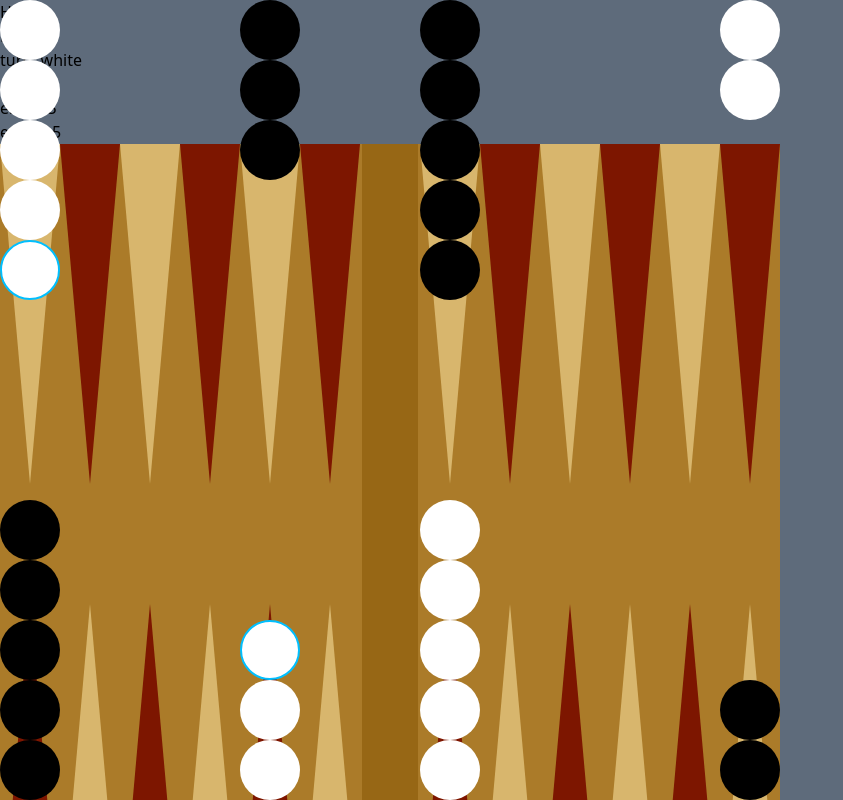
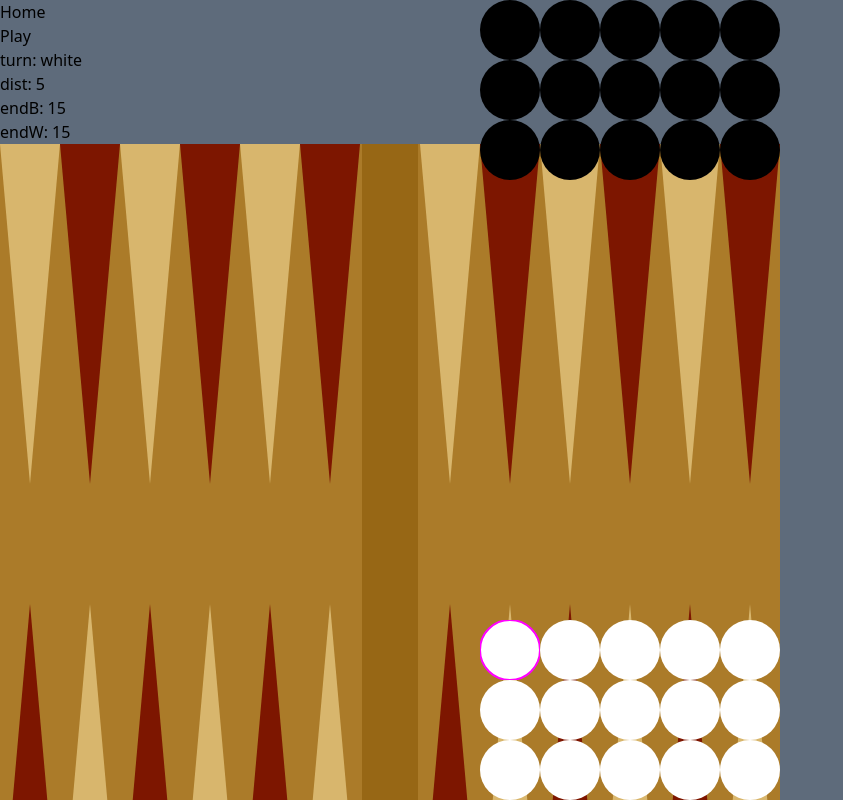
Before and after one commit to cem6/tavla, a React (Vite) app: page /play in a window 1280 px wide. Shown: the top 800 px of the page, without its empty margins (0-843 px from the left). Built offline with nearby package versions, Linux system fonts and the light colour scheme.

Commit message:
fixed piece removal

```diff
--- a/src/components/Board.tsx
+++ b/src/components/Board.tsx
@@ -4,12 +4,14 @@ import Piece from "./Piece.tsx"
 import Dice from "./Dice.tsx"
 
 // TODO: stack pieces, win popup, better dice styles
+//       fixbug: can still remove even if piece was eaten
+//       by: new seperate states for endgame (isEndW, endCountW oder so)
 
 const initialPositions: number[] = [
-  // 0, 0, 0, 0, -5, 0, 0, 0, 0, 0, 0, 0,
-  // 0, 0, 0, 0, 0, 0, 0, 5, 0, 0, 0, 0
-  2, 0, 0, 0, 0, -5, 0, -3, 0, 0, 0, 5,
-  -5, 0, 0, 0, 3, 0, 5, 0, 0, 0, 0, -2
+  -3, -3, -3, -3, -3, 0, 0, 0, 0, 0, 0, 0,
+  0, 0, 0, 0, 0, 0, 0, 3, 3, 3, 3, 3
+  // 2, 0, 0, 0, 0, -5, 0, -3, 0, 0, 0, 5,
+  // -5, 0, 0, 0, 3, 0, 5, 0, 0, 0, 0, -2
 ]
 const posToX: number[] = [
   720, 660, 600, 540, 480, 420, 300, 240, 180, 120, 60, 0,
@@ -37,10 +39,14 @@ export default function Board() {
   const [deadW, setDeadW] = useState(0)
   const [deadB, setDeadB] = useState(0)
 
+  // DOESNT WORK: when piece is eaten color can still remove
   // values for pieces in end, once its >= 15 start endgame
   // for every removed piece +=1, once its == 30 win
-  const [endW, setEndW] = useState(5)
-  const [endB, setEndB] = useState(5)
+  const [endW, setEndW] = useState(15)
+  const [endB, setEndB] = useState(15)
+  // SOLUTION::::
+  const [canRemoveW, setCanRemoveW] = useState(false)
+  const [canRemoveB, setCanRemoveB] = useState(false)
 
 
   const sameColor = (a: number, b: number) => {
@@ -74,22 +80,24 @@ export default function Board() {
     if (!isTop) return false
     if (!checkTurn(positions[pos])) return false
 
-    if (endB >= 15) {
+    if (endB >= 15 && positions[pos] < 0) {
       if (dist === pos + 1) return true
-      // check if every pos from furthest end to pos excluding is empty
+      // check if every pos from furthest (5) to pos excluding is empty
       if (dist >= pos + 1) {
-        for (let i = (6) - 1; i >= pos + 1; i--)
+        for (let i = 5; i > pos; i--) {
           if (positions[i] != 0) return false
+        }
         return true
       }
     }
-    if (endW >= 15) {
+    if (endW >= 15 && positions[pos] > 0) {
       if (dist === 24 - pos) return true
-      // check if every pos from furthest end to pos excluding is empty
+      // check if every pos from furthest (18) to pos excluding is empty
       if (dist >= 24 - pos) {
-        for (let i = 24 - (6); i >= 24 - pos; i--)
+        for (let i = 18; i < pos; i++) {
           if (positions[i] != 0) return false
-        return true
+        }
+        return true;
       }
     }
 
@@ -140,9 +148,13 @@ export default function Board() {
   }
 
   const handlePieceClick = (pos: number, index: number, y: number) => {
-    if (canBeRemoved(true, pos, g_dist)) {
+    console.log("--------\npiece clicked: " + pos + " " + g_dist)
+    if (canBeRemoved((index === Math.abs(positions[pos]) - 1), pos, g_dist)) {
       removePiece(pos)
       return [0, 0]
+    }
+    else {
+      console.log("cant remove this piece")
     }
     return movePiece(pos, index, g_dist, y) // returns [dx, dy]
   }
@@ -167,9 +179,8 @@ export default function Board() {
 
     const newPositions = [...positions];
 
-    const prevCnt = positions[pos];
-    const destPos = pos + dist;
-
+    const prevCnt = positions[pos]
+    const destPos = pos + dist
     // black
     if (prevCnt < 0) {
       newPositions[pos]++ // remove black piece from start
@@ -228,21 +239,24 @@ export default function Board() {
 
     const newPositions = [...positions]
 
+    const destPos = pos + dist
     if (type < 0) {
       if (ate) {
-        newPositions[pos + dist]--
+        newPositions[destPos]--
         setDeadW(deadW + 1)
+        if (18 <= destPos && destPos <= 23) setEndW(endW - 1)
       }
-      newPositions[pos + dist]-- // add black piece
+      newPositions[destPos]--
     }
     else {
       if (ate) {
-        newPositions[pos + dist]++
+        newPositions[destPos]++
         setDeadB(deadB + 1)
+        if (0 <= destPos && destPos <= 5) setEndB(endB - 1)
       }
-      newPositions[pos + dist]++ // add white piece
+      newPositions[destPos]++
     }
-    const newCnt = newPositions[pos + dist]
+    const newCnt = newPositions[destPos]
 
     // timeout before rerender (time for .3s animation)
     setTimeout(() => {
@@ -252,7 +266,7 @@ export default function Board() {
     }, 300)
 
     // calculate movement animation directions
-    const dx = posToX[pos + dist] - 360
+    const dx = posToX[destPos] - 360
     const newY = (type > 0 ? (Math.abs(newCnt) - 1) * 60 : 740 - (Math.abs(newCnt) - 1) * 60)
     const dy = newY - (type < 0 ? 640 : 100)
     return [dx, dy]
@@ -358,10 +372,8 @@ export default function Board() {
                     x={x} y={y}
                     color={color}
                     onPieceClick={() => handlePieceClick(pos, index, y)}
-                    isPlayable={
-                      canMove(isTop, false, positions[pos], positions[pos + (cnt < 0 ? -g_dist : g_dist)])
-                      || canBeRemoved(isTop, pos, g_dist)
-                    }
+                    isPlayable={canMove(isTop, false, positions[pos], positions[pos + (cnt < 0 ? -g_dist : g_dist)])}
+                    isRemovable={canBeRemoved(isTop, pos, g_dist)}
                   />
                 )
               })}
@@ -377,6 +389,7 @@ export default function Board() {
                 color={"white"}
                 onPieceClick={() => moveDeadPiece(1, g_dist)}
                 isPlayable={canMove(true, true, 1, positions[-1 + g_dist])}
+                isRemovable={false}
                 hasDead={deadW}
               >
               </Piece>
@@ -390,6 +403,7 @@ export default function Board() {
                 color={"black"}
                 onPieceClick={() => moveDeadPiece(-1, g_dist)}
                 isPlayable={canMove(true, true, -1, positions[24 - g_dist])}
+                isRemovable={false}
                 hasDead={deadB}
               >
               </Piece>
--- a/src/components/Piece.tsx
+++ b/src/components/Piece.tsx
@@ -5,11 +5,12 @@ interface Props {
   y: number
   color: string
   isPlayable: boolean
+  isRemovable: boolean
   onPieceClick: () => number[]
   hasDead?: number
 }
 
-export default function Piece({x, y, color, isPlayable, onPieceClick, hasDead }: Props) {
+export default function Piece({x, y, color, isPlayable, isRemovable, onPieceClick, hasDead }: Props) {
   const [positionX, setPositionX] = useState(x);
   const [positionY, setPositionY] = useState(y);
 
@@ -40,7 +41,8 @@ export default function Piece({x, y, color, isPlayable, onPieceClick, hasDead }:
         cx="30" cy="30"
         r={isPlayable ? "29" : "30"}
         fill={color}
-        stroke={isPlayable ? "deepskyblue" : "none"} strokeWidth="2"
+        strokeWidth="2"
+        stroke={isRemovable ? "fuchsia" : (isPlayable ? "deepskyblue" : "none")}
       />
 
       {hasDead ? (
```
